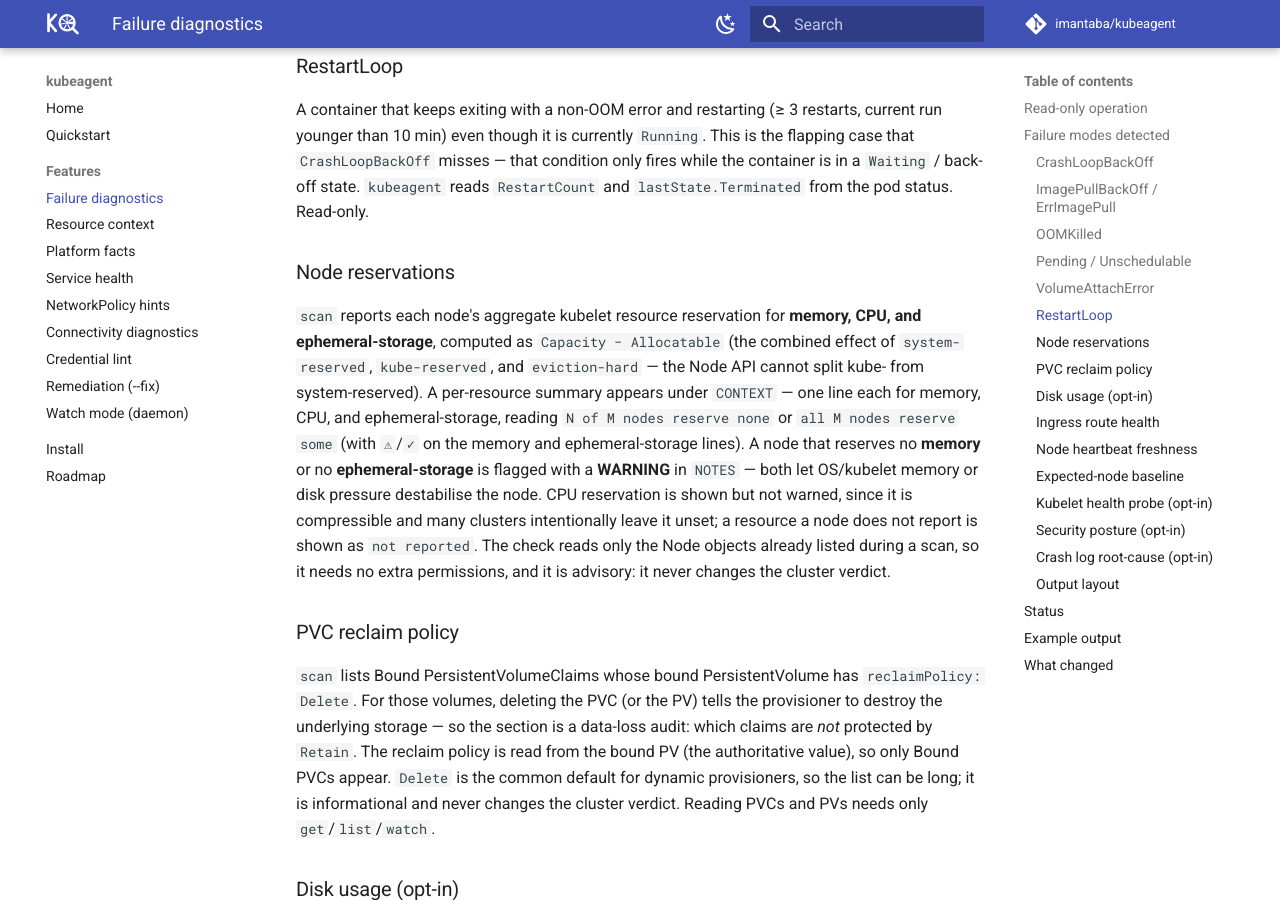
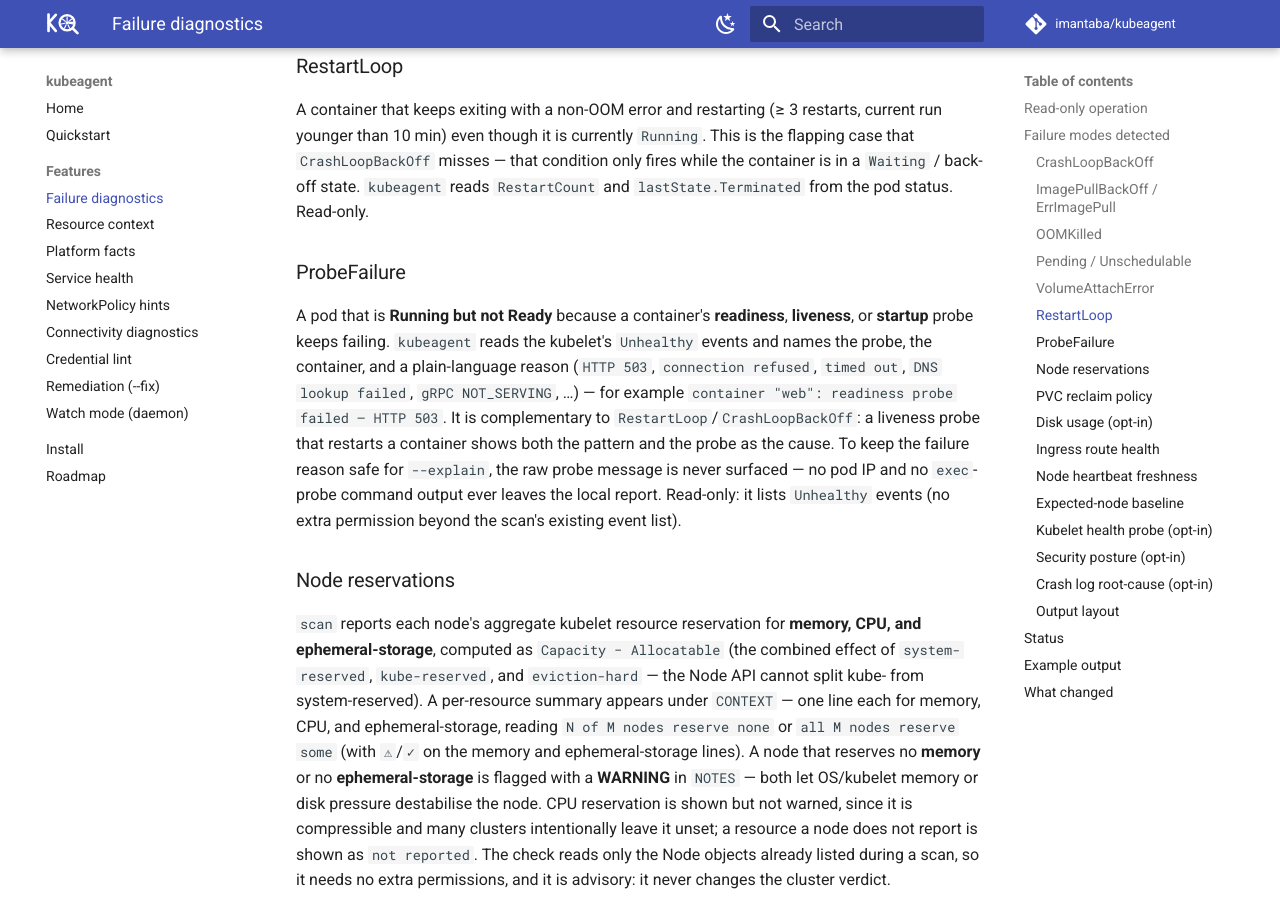
Before and after one commit to imantaba/kubeagent, an MkDocs documentation site: the page built from website/docs/features/diagnostics.md, in a window 1280 px wide and 900 px high, scrolled down 1238 px. Built offline with MkDocs 1.6.1 and Material for MkDocs 9.7.7, drawn with Linux system fonts in a browser that asks for light colours; comment, search, counter and statistics services are not loaded; some of the changed text lies outside the part shown.

Commit message:
docs: document the ProbeFailure detector

```diff
--- a/website/docs/features/diagnostics.md
+++ b/website/docs/features/diagnostics.md
@@ -51,6 +51,19 @@ restarts, current run younger than 10 min) even though it is currently
 condition only fires while the container is in a `Waiting` / back-off state.
 `kubeagent` reads `RestartCount` and `lastState.Terminated` from the pod
 status. Read-only.
+
+### ProbeFailure
+
+A pod that is **Running but not Ready** because a container's **readiness**,
+**liveness**, or **startup** probe keeps failing. `kubeagent` reads the kubelet's
+`Unhealthy` events and names the probe, the container, and a plain-language reason
+(`HTTP 503`, `connection refused`, `timed out`, `DNS lookup failed`,
+`gRPC NOT_SERVING`, …) — for example `container "web": readiness probe failed —
+HTTP 503`. It is complementary to `RestartLoop`/`CrashLoopBackOff`: a liveness probe
+that restarts a container shows both the pattern and the probe as the cause. To keep
+the failure reason safe for `--explain`, the raw probe message is never surfaced — no
+pod IP and no `exec`-probe command output ever leaves the local report. Read-only: it
+lists `Unhealthy` events (no extra permission beyond the scan's existing event list).
 
 ### Node reservations
 
@@ -228,7 +241,7 @@ schema are unchanged.
 
 `kubeagent scan` performs a read-only, whole-cluster scan and reports
 CrashLoopBackOff, ImagePullBackOff/ErrImagePull, OOMKilled,
-Pending/Unschedulable, VolumeAttachError (Multi-Attach), and RestartLoop pods, in text or JSON.
+Pending/Unschedulable, VolumeAttachError (Multi-Attach), RestartLoop, and ProbeFailure pods, in text or JSON.
 
 The optional `--explain` flag makes a single Claude API call to summarize
 findings in plain English. The deterministic core still works offline with no
```
Also changed, not shown: website/docs/quickstart.md (+1 -1 lines), CHANGELOG.md, README.md.
